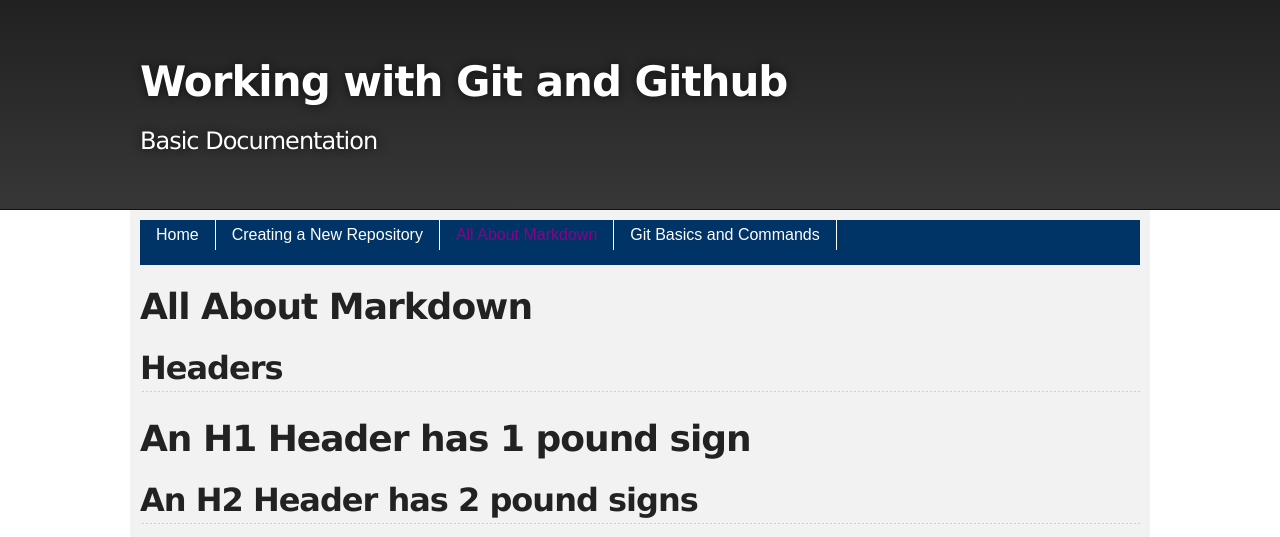
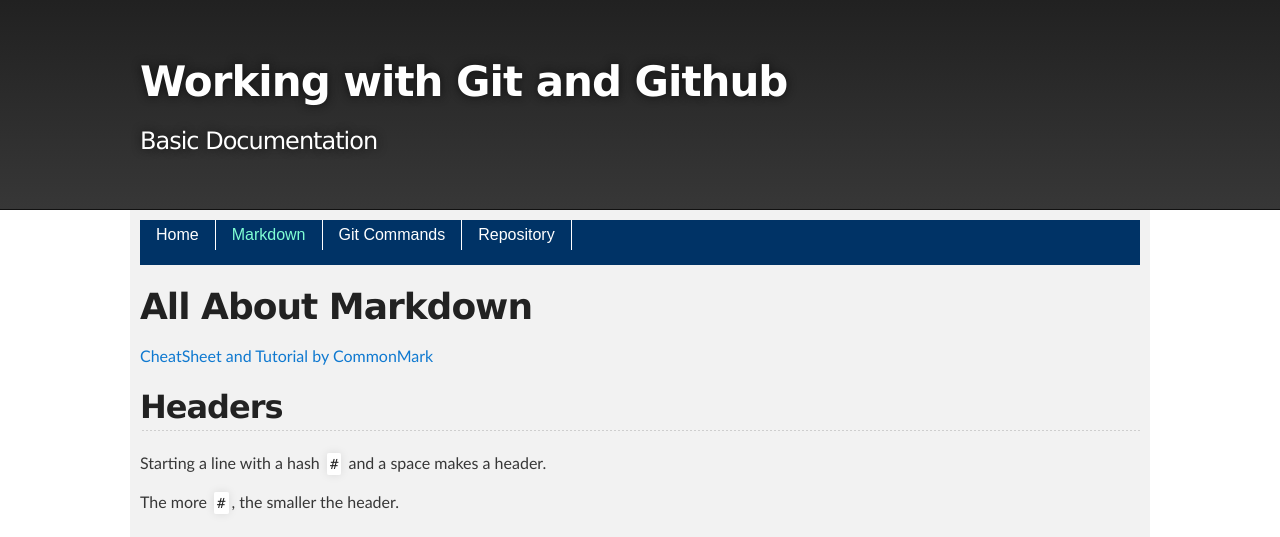
Before and after one commit to cathysnider/cathysnider.github.io, a Jekyll site: the page built from markdown.md, in a window 1280 px wide. Shown: the top 537 px of the page. Built offline with Jekyll 4.4.1, drawn with Linux system fonts in a browser that asks for light colours; some of the changed text lies outside the part shown.

Commit message:
change navigation link order

````diff
--- a/_data/navigation.yml
+++ b/_data/navigation.yml
@@ -3,11 +3,11 @@
 - link: /
   name: Home
 
-- link: /create.html
-  name: Creating a New Repository
-
 - link: /markdown.html
-  name: All About Markdown
+  name: Markdown
 
 - link: /gitcommands.html
-  name: Git Basics and Commands
+  name: Git Commands
+
+- link: /create.html
+  name: Repository
--- a/_includes/01-headers.md
+++ b/_includes/01-headers.md
@@ -1,6 +1,3 @@
-# An H1 Header has 1 pound sign
-## An H2 Header has 2 pound signs
-### An H3 Header has 3 pound signs
-#### An 4 Header has 4 pound signs
-##### An H5 Header has 5 pound signs
-###### An H6 Header has 6 pound signs
+Starting a line with a hash ```#``` and a space makes a header.
+
+The more ```#```, the smaller the header.
--- a/_includes/02-image.md
+++ b/_includes/02-image.md
@@ -1,5 +1 @@
 ![Pears](https://spot.colorado.edu/~sniderc/images/digitalart/pears.jpg)
-<br />
-![Seagull](https://spot.colorado.edu/~sniderc/images/digitalart/seagull.jpg)
-<br />
-![Bitter Heart](https://spot.colorado.edu/~sniderc/images/digitalart/bitterHeart.jpg)
--- a/_sass/additions.scss
+++ b/_sass/additions.scss
@@ -1,7 +1,7 @@
 // body, div, section,  {border:1px solid red; padding:.5em;}
 
 .current {
-  color:DarkMagenta;
+  color:aquamarine;
 }
 #main_content_wrap {
   background: white;
@@ -31,7 +31,7 @@ nav ul li { display: inline; }
 nav ul li a {
 padding: 0.2em 1em;
 background-color: #003366;
-color: White;
+color: white;
 text-decoration: none;
 float: left;
 border-right: 1px solid #ffffff;
--- a/markdown.md
+++ b/markdown.md
@@ -4,6 +4,8 @@ layout: default
 ---
 
 # All About Markdown
+
+[CheatSheet and Tutorial by CommonMark](https://commonmark.org/help/)
 
 ## Headers
 {% include 01-headers.md %}
````
